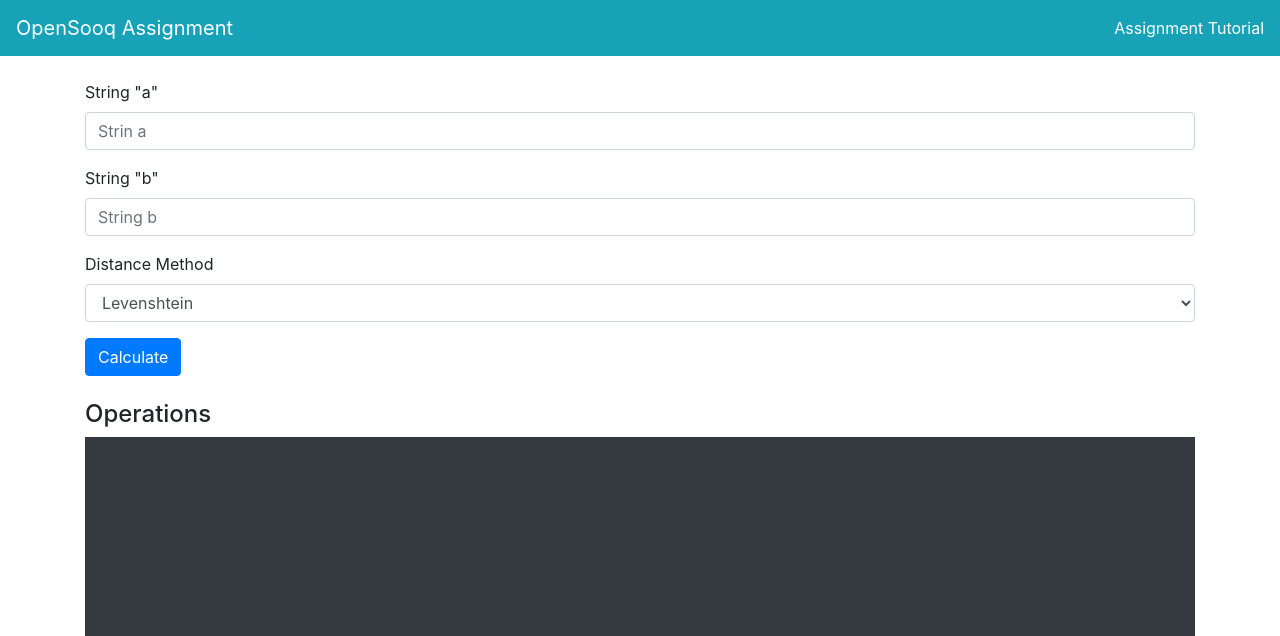
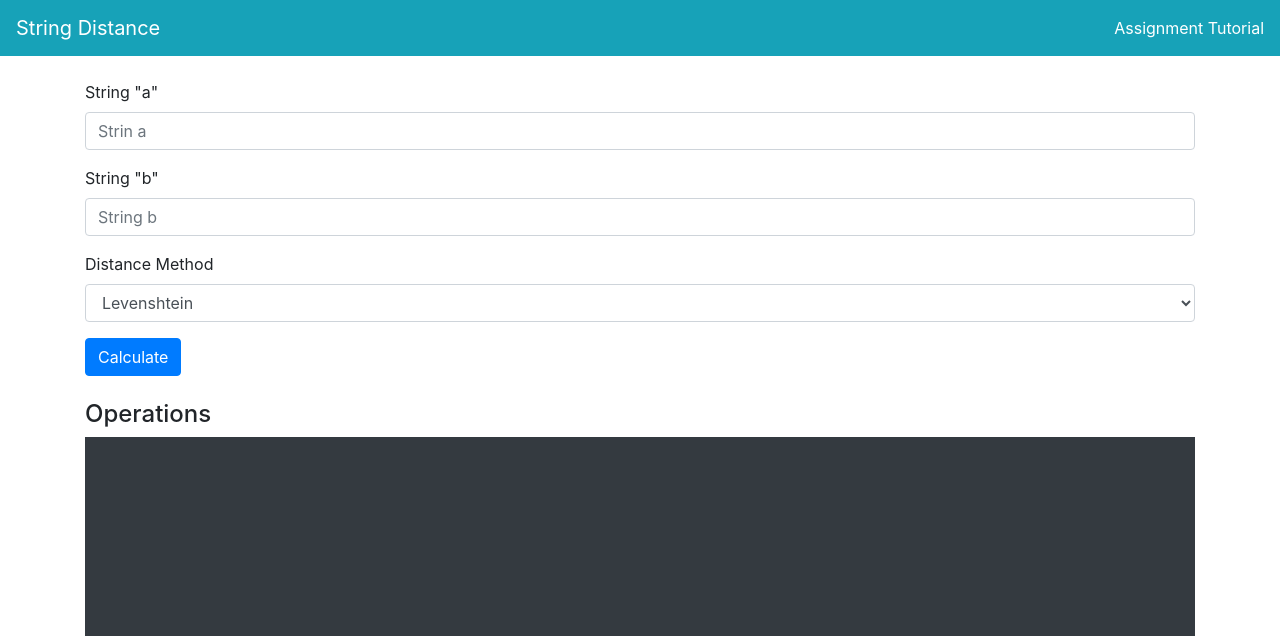
Before and after one commit to saleh-zaubi/StringDistance, a PHP site: page / in a window 1280 px wide. Shown: the top 636 px of the page. Run offline with PHP 8.4, Linux system fonts and the light colour scheme.

Commit message:
change title

```diff
--- a/index.php
+++ b/index.php
@@ -1,7 +1,7 @@
 <!DOCTYPE html>
 <html>
 <head>
-	<title>OpenSooq Assignment</title>
+	<title>String Distance</title>
 	<link rel="stylesheet" href="https://stackpath.bootstrapcdn.com/bootstrap/4.3.1/css/bootstrap.min.css" integrity="sha384-ggOyR0iXCbMQv3Xipma34MD+dH/1fQ784/j6cY/iJTQUOhcWr7x9JvoRxT2MZw1T" crossorigin="anonymous">
 	<style type="text/css">
 		html,body{
@@ -141,7 +141,7 @@
 <body>
 	<div id="container">
 		<nav class="navbar navbar-expand-lg navbar-light bg-info">
-		  <a class="navbar-brand text-white" href="#">OpenSooq Assignment</a>
+		  <a class="navbar-brand text-white" href="#">String Distance</a>
 		  <a id="open-tut" class="ml-auto text-white" href="#">Assignment Tutorial</a>
 		</nav>
 		<div class="container mt-4">
```
